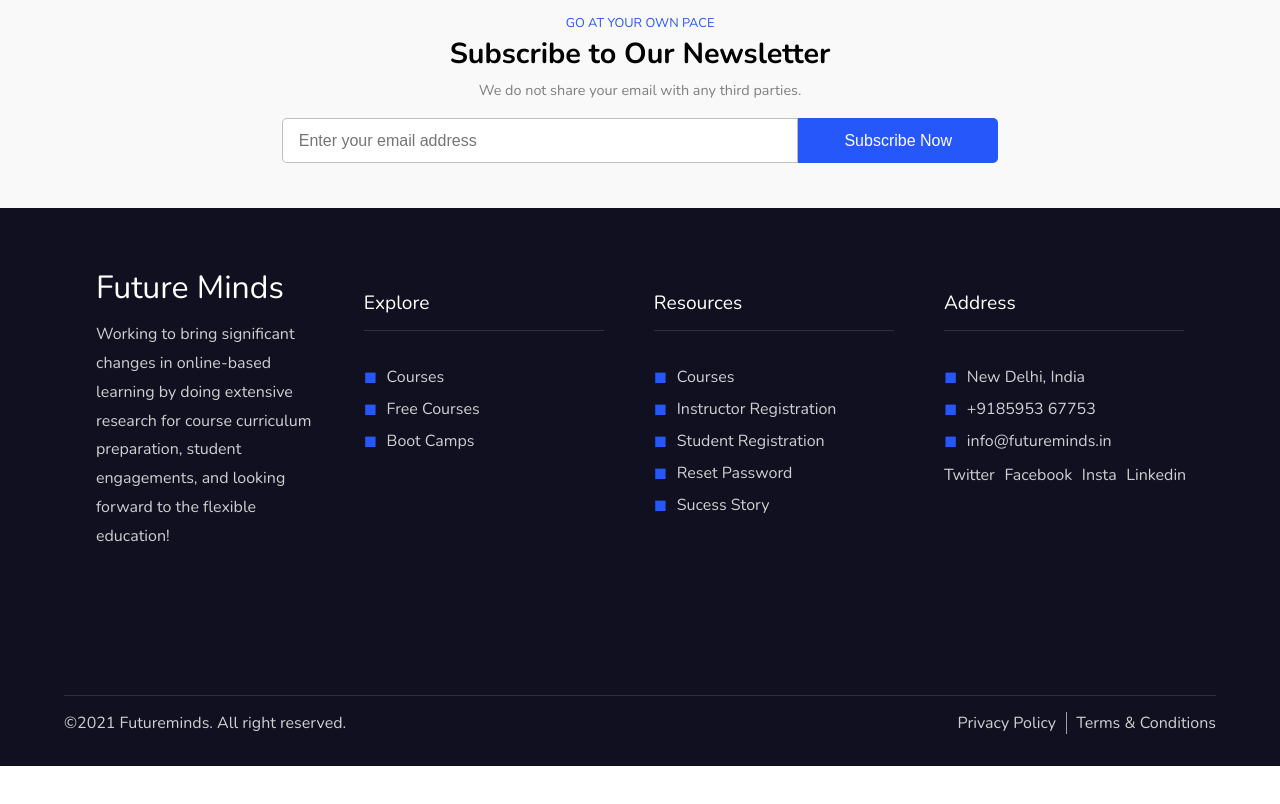
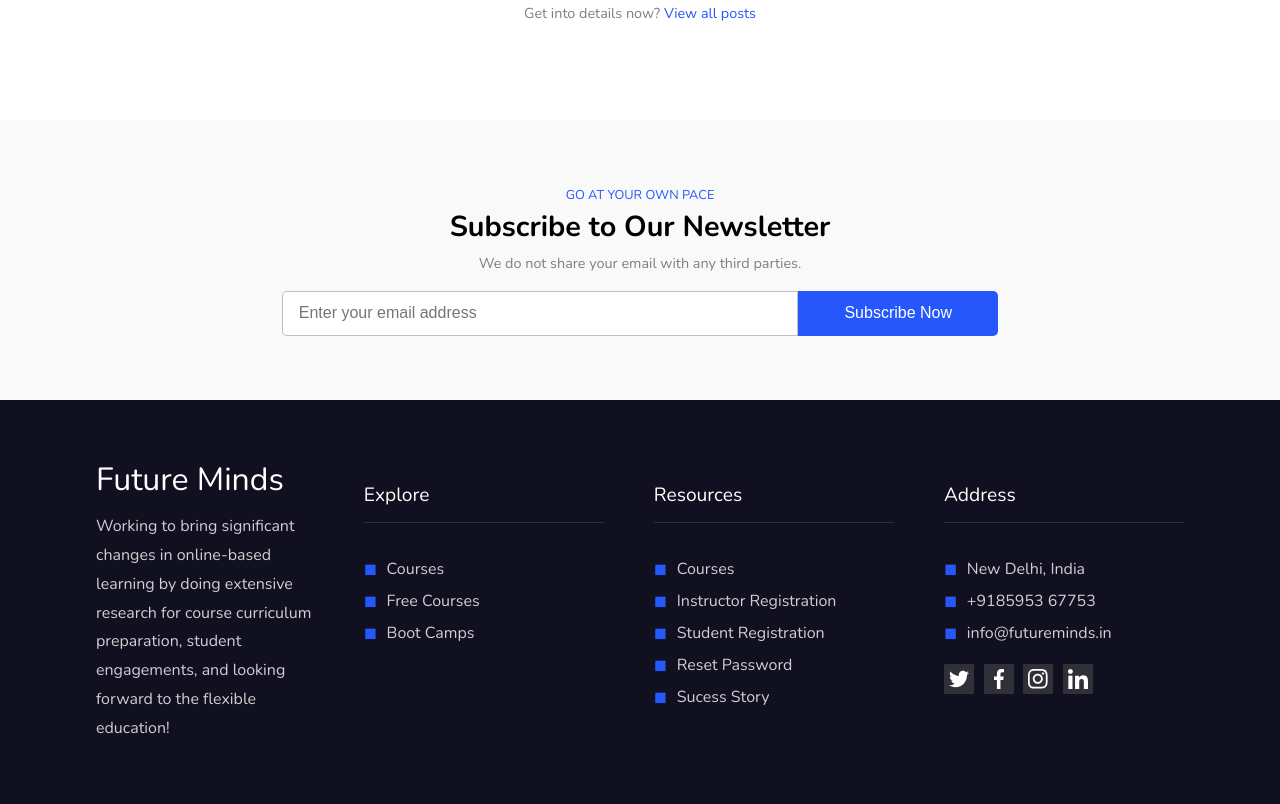
Before and after one commit to Hardikbhanot/Future-Minds, a Next.js app in the folder client/: page / in a window 1280 px wide. Shown: the part 3740-4544 px from the top of the page. Before the commit the page ends 4506 px from the top, so only its background shows below. Built offline with nearby package versions, Linux system fonts and the light colour scheme.

Commit message:
footer completed

```diff
--- a/client/components/LandingPage/BottomBanner/BottomBanner.module.scss
+++ b/client/components/LandingPage/BottomBanner/BottomBanner.module.scss
@@ -14,7 +14,7 @@
 .bottom_banner_section_blog,
 .bottom_banner_section_newsletter {
   width: sizes.$wd-100;
-  padding: sizes.$m-4 sizes.$s-4;
+  padding: sizes.$etl-0 sizes.$s-4;
   width: sizes.$wd-100;
   text-align: center;
 }
@@ -133,7 +133,7 @@
     }
   }
   > button {
-    width: sizes.$wd-25;
+    width: sizes.$wd-50;
     border: none;
     margin: sizes.$s-0 auto 0 auto;
     cursor: pointer;
--- a/client/components/LayoutComponents/Footer/Footer.module.scss
+++ b/client/components/LayoutComponents/Footer/Footer.module.scss
@@ -88,8 +88,30 @@
   display: flex;
   flex-direction: row;
   padding: 0;
-  li {
-    margin: sizes.$ets-3 sizes.$ets-3 0 0;
+}
+
+.social_media_links_container li {
+  margin: sizes.$ets-3 sizes.$ets-3 0 0;
+}
+
+.social_media_link {
+  display: inline-block;
+  width: 30px;
+  height: 30px;
+  padding: 5px;
+  background-color: colors.$clr-grey-ltst;
+  transition: background-color 0.3s ease-in;
+}
+
+.social_media_links_container li:hover .social_media_link {
+  background-color: colors.$clr-primary;
+}
+
+.social_media_link svg {
+  width: 20px;
+  height: 20px;
+  > path {
+    fill: colors.$clr-white;
   }
 }
 
--- a/client/components/LayoutComponents/Footer/Footer.tsx
+++ b/client/components/LayoutComponents/Footer/Footer.tsx
@@ -17,13 +17,19 @@ const Footer = () => {
           <h3 className={styles.sub_heading}>Explore</h3>
           <ul className={styles.links_list}>
             <li>
-              <Link href='/'>Courses</Link>
+              <Link href='/'>
+                <a title='Courses'>Courses</a>
+              </Link>
             </li>
             <li>
-              <Link href='/'>Free Courses</Link>
+              <Link href='/'>
+                <a title='Free Courses'>Free Courses</a>
+              </Link>
             </li>
             <li>
-              <Link href='/'>Boot Camps</Link>
+              <Link href='/'>
+                <a title='Boot Camps'>Boot Camps</a>
+              </Link>
             </li>
           </ul>
         </div>
@@ -31,19 +37,29 @@ const Footer = () => {
           <h3 className={styles.sub_heading}>Resources</h3>
           <ul className={styles.links_list}>
             <li>
-              <Link href='/'>Courses</Link>
+              <Link href='/'>
+                <a title='Courses'>Courses</a>
+              </Link>
             </li>
             <li>
-              <Link href='/'>Instructor Registration</Link>
+              <Link href='/'>
+                <a title='Instructor Registration'>Instructor Registration</a>
+              </Link>
             </li>
             <li>
-              <Link href='/'>Student Registration</Link>
+              <Link href='/'>
+                <a title='Student Registration'>Student Registration</a>
+              </Link>
             </li>
             <li>
-              <Link href='/'>Reset Password</Link>
+              <Link href='/'>
+                <a title='Reset Password'>Reset Password</a>
+              </Link>
             </li>
             <li>
-              <Link href='/'>Sucess Story</Link>
+              <Link href='/'>
+                <a title='Sucess Story'>Sucess Story</a>
+              </Link>
             </li>
           </ul>
         </div>
@@ -51,26 +67,111 @@ const Footer = () => {
           <h3 className={styles.sub_heading}>Address</h3>
           <ul className={styles.links_list}>
             <li>
-              <Link href='/'>New Delhi, India</Link>
+              <Link href='/'>
+                <a title='address'>New Delhi, India</a>
+              </Link>
             </li>
             <li>
-              <Link href='/'>+9185953 67753</Link>
+              <Link href='/'>
+                <a title='contact number'>+9185953 67753</a>
+              </Link>
             </li>
             <li>
-              <Link href='/'>info@futureminds.in</Link>
+              <Link href='/'>
+                <a title='contact email'>info@futureminds.in</a>
+              </Link>
             </li>
             <ul className={styles.social_media_links_container}>
               <li>
-                <Link href='/'>Twitter</Link>
+                <Link href='/'>
+                  <a title='Twitter link' className={styles.social_media_link}>
+                    <svg
+                      width='49'
+                      height='40'
+                      viewBox='0 0 49 40'
+                      fill='none'
+                      xmlns='http://www.w3.org/2000/svg'
+                    >
+                      <path
+                        d='M49 4.73538C47.1778 5.53846 45.2362 6.07077 43.2119 6.32923C45.2944 5.08 46.8838 3.11692 47.6311 0.750769C45.6894 1.91385 43.5457 2.73538 41.2611 3.19385C39.4174 1.22154 36.7898 0 33.9233 0C28.3618 0 23.8844 4.53538 23.8844 10.0954C23.8844 10.8954 23.9518 11.6646 24.1172 12.3969C15.7658 11.9877 8.37594 7.96615 3.41162 1.84C2.54494 3.35077 2.03656 5.08 2.03656 6.94154C2.03656 10.4369 3.82812 13.5354 6.49862 15.3292C4.88469 15.2985 3.30137 14.8277 1.96 14.0862C1.96 14.1169 1.96 14.1569 1.96 14.1969C1.96 19.1015 5.44206 23.1754 10.0082 24.1138C9.19056 24.3385 8.29937 24.4462 7.3745 24.4462C6.73137 24.4462 6.08212 24.4092 5.47269 24.2738C6.77425 28.2708 10.4676 31.2092 14.8593 31.3046C11.4415 33.9908 7.10194 35.6092 2.40406 35.6092C1.58025 35.6092 0.790125 35.5723 0 35.4708C4.44981 38.3538 9.72344 40 15.4105 40C33.8957 40 44.002 24.6154 44.002 11.28C44.002 10.8338 43.9867 10.4031 43.9652 9.97539C45.9589 8.55385 47.6341 6.77846 49 4.73538Z'
+                        fill='black'
+                      />
+                    </svg>
+                  </a>
+                </Link>
               </li>
               <li>
-                <Link href='/'>Facebook</Link>
+                <Link href='/'>
+                  <a title='Facebook link' className={styles.social_media_link}>
+                    <svg
+                      width='30'
+                      height='60'
+                      viewBox='0 0 30 60'
+                      fill='none'
+                      xmlns='http://www.w3.org/2000/svg'
+                    >
+                      <path
+                        d='M24.523 9.9625H30V0.4225C29.0551 0.2925 25.8054 0 22.0207 0C14.1238 0 8.71428 4.9675 8.71428 14.0975V22.5H0V33.165H8.71428V60H19.3984V33.1675H27.7602L29.0876 22.5025H19.3959V15.155C19.3984 12.0725 20.2283 9.9625 24.523 9.9625V9.9625Z'
+                        fill='black'
+                      />
+                    </svg>
+                  </a>
+                </Link>
               </li>
               <li>
-                <Link href='/'>Insta</Link>
+                <Link href='/'>
+                  <a
+                    title='Instagram link'
+                    className={styles.social_media_link}
+                  >
+                    <svg
+                      width='52'
+                      height='52'
+                      viewBox='0 0 52 52'
+                      fill='none'
+                      xmlns='http://www.w3.org/2000/svg'
+                    >
+                      <path
+                        d='M25.5124 12.4064C18.2799 12.4064 12.4246 18.2681 12.4246 25.4943C12.4246 32.7268 18.2862 38.5821 25.5124 38.5821C32.7449 38.5821 38.6002 32.7204 38.6002 25.4943C38.6002 18.2617 32.7385 12.4064 25.5124 12.4064V12.4064ZM25.5124 33.9892C20.8175 33.9892 17.0174 30.187 17.0174 25.4943C17.0174 20.8015 20.8196 16.9993 25.5124 16.9993C30.2051 16.9993 34.0074 20.8015 34.0074 25.4943C34.0095 30.187 30.2073 33.9892 25.5124 33.9892V33.9892Z'
+                        fill='black'
+                      />
+                      <path
+                        d='M36.0207 0.160222C31.3279 -0.0586876 19.7045 -0.048061 15.0075 0.160222C10.8801 0.353628 7.23938 1.35041 4.30429 4.2855C-0.600987 9.19078 0.025987 15.8006 0.025987 25.4942C0.025987 35.4153 -0.5266 41.8721 4.30429 46.703C9.22869 51.6252 15.9341 50.9813 25.513 50.9813C35.3406 50.9813 38.7326 50.9876 42.2075 49.6423C46.9322 47.8081 50.4985 43.5851 50.847 35.9998C51.0681 31.3049 51.0553 19.6836 50.847 14.9866C50.4262 6.03253 45.6208 0.602292 36.0207 0.160222V0.160222ZM43.4487 43.4576C40.2331 46.6732 35.772 46.3863 25.4514 46.3863C14.8247 46.3863 10.5634 46.5436 7.45404 43.4257C3.87285 39.8615 4.52107 34.138 4.52107 25.4602C4.52107 13.7177 3.31601 5.26103 15.101 4.65743C17.8087 4.56179 18.6057 4.52991 25.4216 4.52991L25.5173 4.59367C36.8432 4.59367 45.7292 3.40774 46.2627 15.1906C46.3838 17.8792 46.4115 18.6868 46.4115 25.4921C46.4093 35.9955 46.6091 40.2823 43.4487 43.4576V43.4576Z'
+                        fill='black'
+                      />
+                      <path
+                        d='M39.1188 14.9483C40.8079 14.9483 42.1771 13.579 42.1771 11.89C42.1771 10.2009 40.8079 8.8316 39.1188 8.8316C37.4297 8.8316 36.0604 10.2009 36.0604 11.89C36.0604 13.579 37.4297 14.9483 39.1188 14.9483Z'
+                        fill='black'
+                      />
+                    </svg>
+                  </a>
+                </Link>
               </li>
               <li>
-                <Link href='/'>Linkedin</Link>
+                <Link href='/'>
+                  <a title='Linkedin link' className={styles.social_media_link}>
+                    <svg
+                      width='49'
+                      height='49'
+                      viewBox='0 0 49 49'
+                      fill='none'
+                      xmlns='http://www.w3.org/2000/svg'
+                    >
+                      <path
+                        d='M48.9877 49V48.998H49V31.0272C49 22.2358 47.1073 15.4636 36.8296 15.4636C31.8887 15.4636 28.5731 18.1749 27.2195 20.7454H27.0765V16.2843H17.3317V48.998H27.4787V32.7994C27.4787 28.5343 28.2872 24.4102 33.569 24.4102C38.7732 24.4102 38.8508 29.2775 38.8508 33.073V49H48.9877Z'
+                        fill='black'
+                      />
+                      <path
+                        d='M0.808472 16.2864H10.9678V49H0.808472V16.2864Z'
+                        fill='black'
+                      />
+                      <path
+                        d='M5.88408 0C2.63579 0 0 2.63579 0 5.88408C0 9.13237 2.63579 11.8233 5.88408 11.8233C9.13237 11.8233 11.7682 9.13237 11.7682 5.88408C11.7661 2.63579 9.13033 0 5.88408 0V0Z'
+                        fill='black'
+                      />
+                    </svg>
+                  </a>
+                </Link>
               </li>
             </ul>
           </ul>
```
